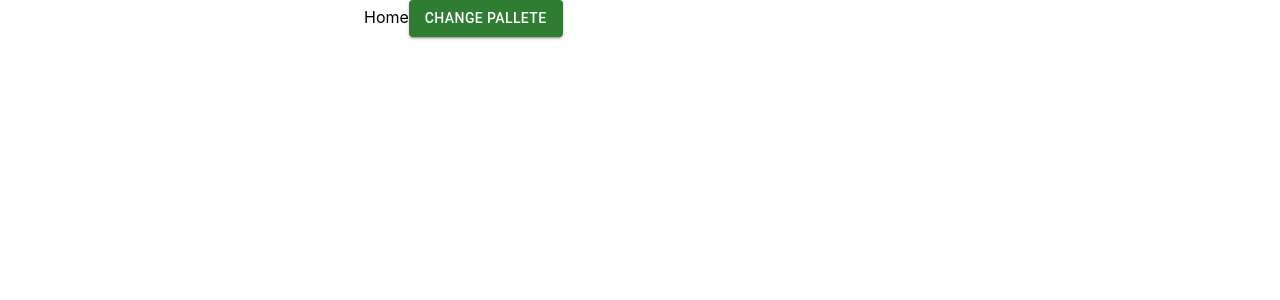
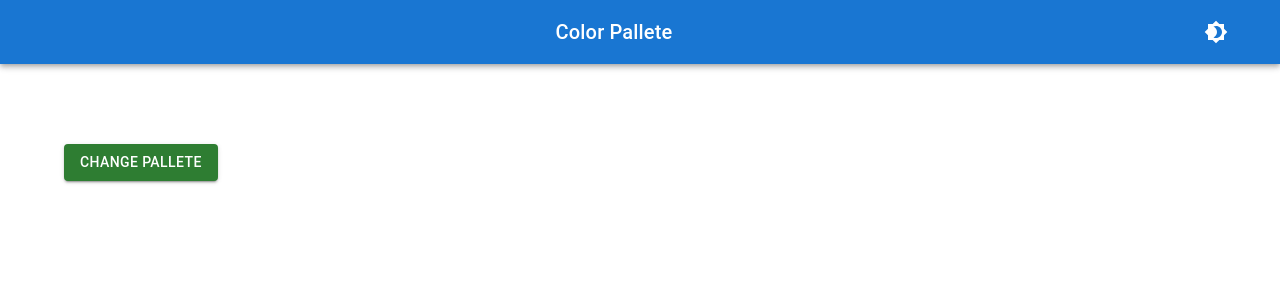
Before and after one commit to Hady207/peep_task, a React (Create React App) app: page / in a window 1280 px wide. Shown: the top 300 px of the page. Built offline with nearby package versions, Linux system fonts and the light colour scheme.

Commit message:
dynamic bg changes

```diff
--- /dev/null
+++ b/src/components/AppBar.tsx
@@ -0,0 +1,41 @@
+import React from "react";
+import { AppBar, Box, Toolbar, Typography, IconButton } from "@mui/material";
+import { useTheme } from "@mui/material/styles";
+
+import Brightness4Icon from "@mui/icons-material/Brightness4";
+import Brightness7Icon from "@mui/icons-material/Brightness7";
+
+const ButtonAppBar = () => {
+  const theme = useTheme();
+  return (
+    <Box sx={{ flexGrow: 1, marginBottom: 10 }}>
+      <AppBar position="static">
+        <Toolbar>
+          <Typography
+            variant="h6"
+            component="div"
+            sx={{ flexGrow: 1, textAlign: "center" }}
+          >
+            Color Pallete
+          </Typography>
+          <IconButton
+            size="large"
+            edge="start"
+            color="inherit"
+            aria-label="menu"
+            sx={{ mr: 2 }}
+          >
+            {theme.palette.mode === "dark" ? (
+              <Brightness7Icon />
+            ) : (
+              <Brightness4Icon />
+            )}
+          </IconButton>
+          {/* <Button color="inherit">Login</Button> */}
+        </Toolbar>
+      </AppBar>
+    </Box>
+  );
+};
+
+export default ButtonAppBar;
--- a/src/pages/Home.tsx
+++ b/src/pages/Home.tsx
@@ -2,7 +2,8 @@ import React from "react";
 import { useTheme } from "@mui/material/styles";
 import { useDispatch } from "react-redux";
 import { changeThemeMode } from "../redux/reducers/colors";
-import { Button, Container } from "@mui/material";
+import { Button, Container, Box } from "@mui/material";
+import AppBar from "../components/AppBar";
 
 const Home = () => {
   const theme = useTheme();
@@ -14,8 +15,13 @@ const Home = () => {
   };
 
   return (
-    <Container maxWidth="sm">
-      Home
+    <Box
+      sx={{
+        bgcolor: "background.default",
+      }}
+    >
+      <AppBar />
+      <Container>
         <Button
           variant="contained"
           color="success"
@@ -24,6 +30,7 @@ const Home = () => {
           change pallete
         </Button>
       </Container>
+    </Box>
   );
 };
 
```
Lines whose indentation alone changed are shown as unchanged.
